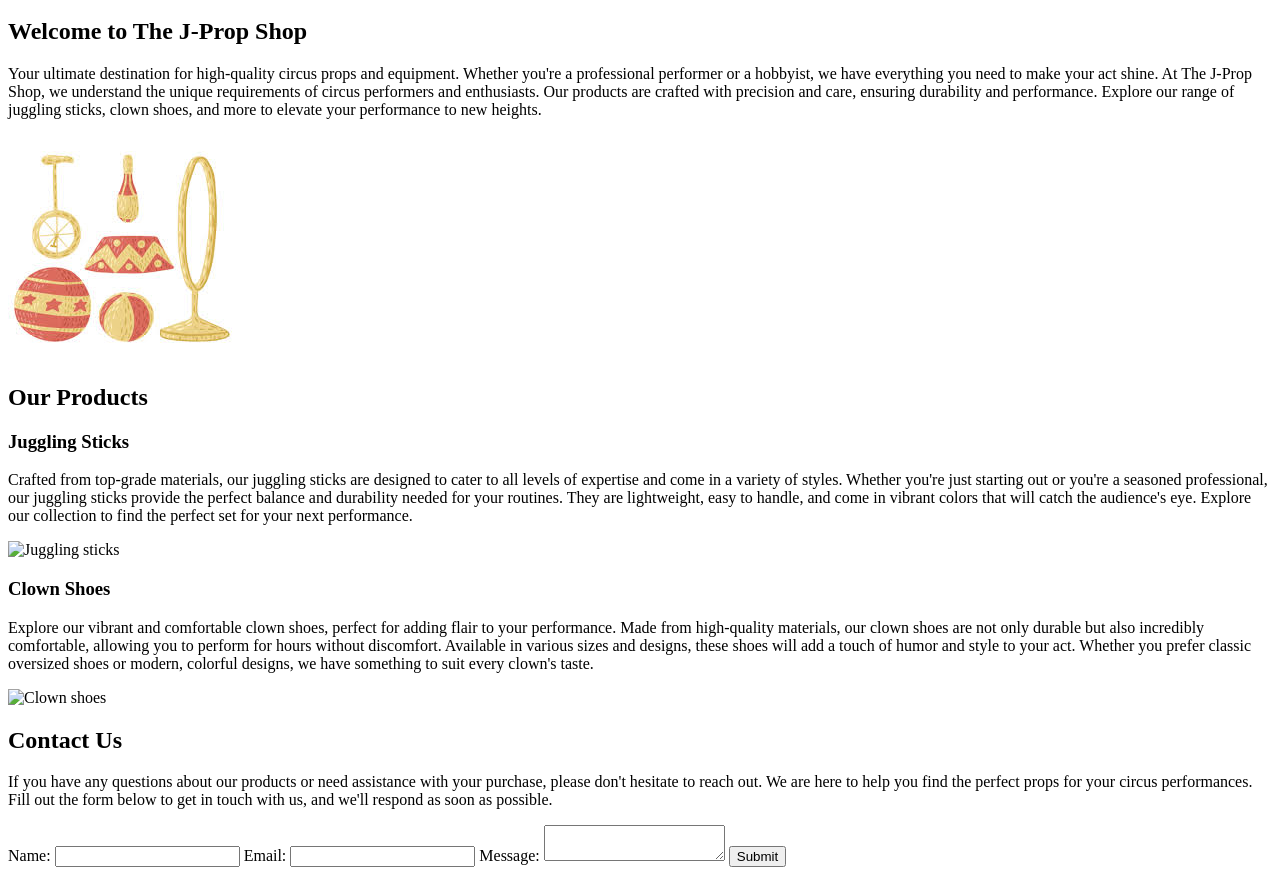
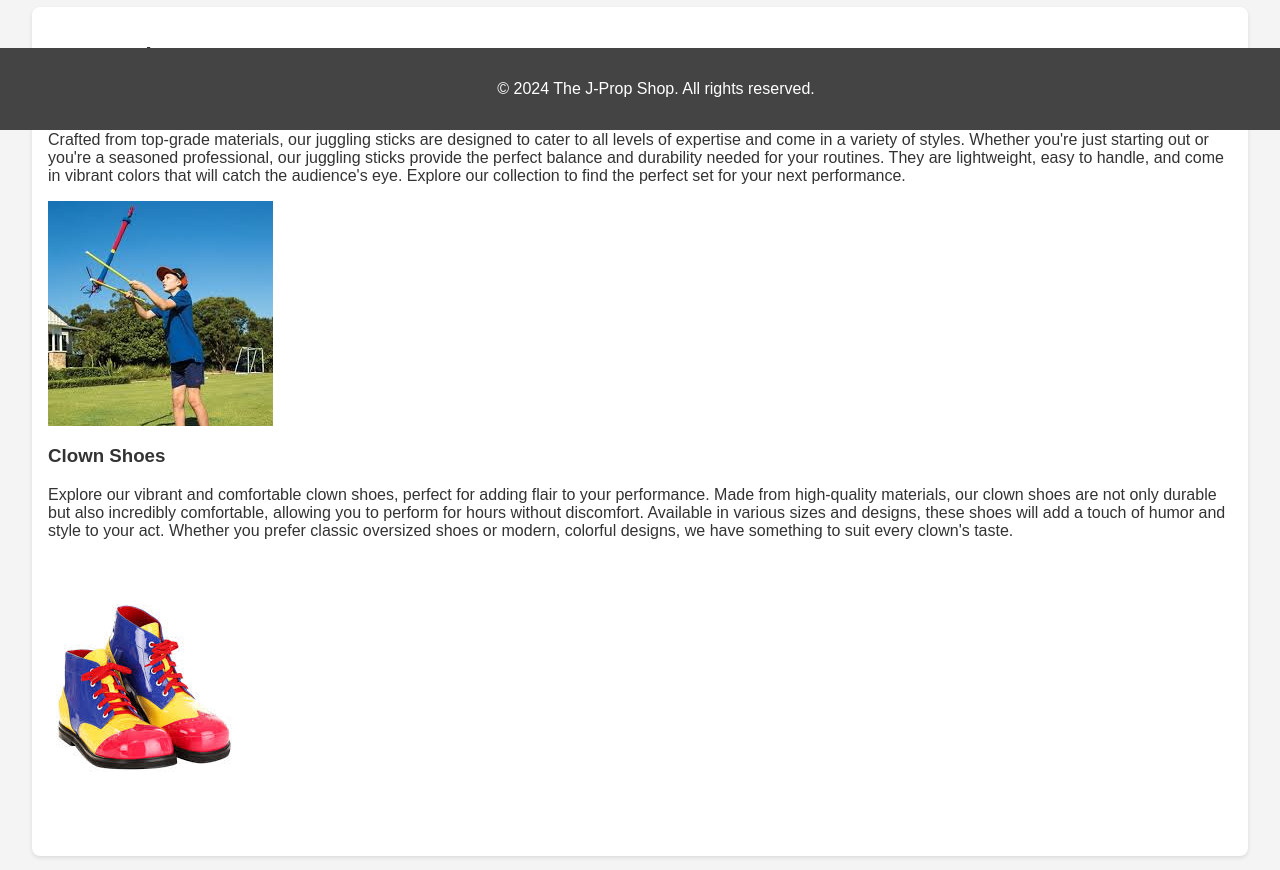
Before and after one commit to Prashant-Shahi10/HS1021-group2assignment, a plain HTML site: page index.html in a window 1280 px wide. Shown: the part 670-1540 px from the top of the page. Drawn offline with Linux system fonts and the light colour scheme.

Commit message:
Update index.html

```diff
--- a/index.html
+++ b/index.html
@@ -4,7 +4,7 @@
     <meta charset="UTF-8">
     <meta name="viewport" content="width=device-width, initial-scale=1.0">
     <title>The J-Prop Shop</title>
-    <link rel="stylesheet" href="Styling the J-Prop shope.css">
+    <link rel="stylesheet" href="StylingJ-Propshope.css">
 </head>
 <body>
     <header>
@@ -31,12 +31,12 @@
             <article>
                 <h3>Juggling Sticks</h3>
                 <p>Crafted from top-grade materials, our juggling sticks are designed to cater to all levels of expertise and come in a variety of styles. Whether you're just starting out or you're a seasoned professional, our juggling sticks provide the perfect balance and durability needed for your routines. They are lightweight, easy to handle, and come in vibrant colors that will catch the audience's eye. Explore our collection to find the perfect set for your next performance.</p>
-                <img src="Juggling sticks.jpg" alt="Juggling sticks">
+                <img src="Jugglingsticks.jpg" alt="Juggling sticks">
             </article>
             <article>
                 <h3>Clown Shoes</h3>
                 <p>Explore our vibrant and comfortable clown shoes, perfect for adding flair to your performance. Made from high-quality materials, our clown shoes are not only durable but also incredibly comfortable, allowing you to perform for hours without discomfort. Available in various sizes and designs, these shoes will add a touch of humor and style to your act. Whether you prefer classic oversized shoes or modern, colorful designs, we have something to suit every clown's taste.</p>
-                <img src="clown shoes.jpg" alt="Clown shoes">
+                <img src="clownshoes.jpg" alt="Clown shoes">
             </article>
         </section>
         <section id="contact">
```
